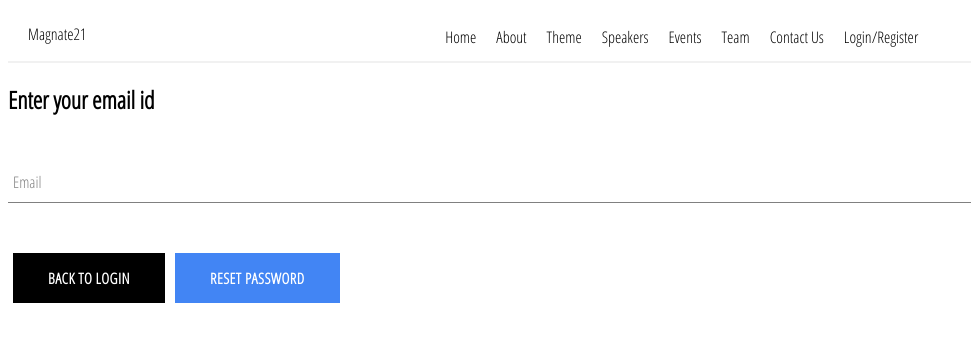
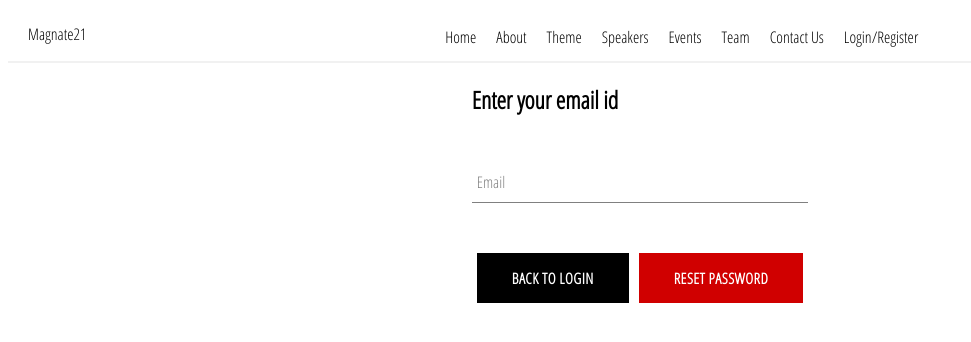
Before and after one commit to omtayade/Magnate21, a React (Create React App) app: page /signin/forgot-password in a window 1280 px wide. Shown: the top 342 px of the page, without its empty margins (0-971 px from the left). Built offline with nearby package versions, Linux system fonts and the light colour scheme; no server answers.

Commit message:
try to replace toast with modal

```diff
--- a/src/components/custom-button/custom-button.styles.scss
+++ b/src/components/custom-button/custom-button.styles.scss
@@ -22,11 +22,11 @@
     border: 1px solid black;
   }
   &.google-sign-in {
-    background-color: #4285f4;
+    background-color: #D00000;
     color: white;
 
     &:hover {
-      background-color: #357ae8;
+      background-color: #dc2f02;
       border: none;
     }
   }
--- a/src/components/forgot-password/forgot-password.component.jsx
+++ b/src/components/forgot-password/forgot-password.component.jsx
@@ -36,14 +36,16 @@ handleChange = event =>{
 
 render(){
     return(
-    <div>
+    <div className="box">
+            <div className="forgot__password">
                 <h2>Enter your email id</h2>
                 <FormInput type="email" name="email" label="Email" value={this.state.email} handleChange={this.handleChange} required />
-            <div style={{display:'flex' }}>
+                <div style={{display:'flex'}}>
                     <Link to='/signin'>
                     <CustomButton >{''}Back to Login{''}</CustomButton>
                     </Link>
                     <CustomButton onClick={this.resetPassword} isGoogleSignIn>{''}Reset Password{''}</CustomButton>
+                </div>
             </div>
 
 
--- a/src/components/forgot-password/forgot-password.styles.scss
+++ b/src/components/forgot-password/forgot-password.styles.scss
@@ -0,0 +1,13 @@
+.box {
+    width: 100%;
+    max-width: 380px;
+    display: flex;
+    justify-content: center;
+    align-items: center;
+  }
+
+  .forgot__password {
+    display: flex;
+    flex-direction: column;
+    justify-content: space-evenly;
+  }
--- a/src/pages/Sign-up/sign-up.component.jsx
+++ b/src/pages/Sign-up/sign-up.component.jsx
@@ -1,12 +1,19 @@
 import React from 'react'
 import FormInput from '../../components/form-input/form-item.component'
 import CustomButton from '../../components/custom-button/custom-button.component'
+import {AppModal} from '../../components/modal/AppModal'
+import 'react-responsive-modal/styles.css';
+import {selectCurrentUser} from '../../redux/user/user.selectors'
+import {createStructuredSelector} from 'reselect'
+import { Modal } from 'react-responsive-modal';
+
 import {auth , createUserProfile} from '../../firebase/firebase.utils'
 import './sign-up.styles.scss'
 import {Link} from 'react-router-dom'
 import firebase from 'firebase/app';
 import 'firebase/firestore';
 import 'firebase/auth';
+import { connect } from 'react-redux';
 class SignUp extends React.Component{
     constructor(){
      super();
@@ -15,22 +22,23 @@ class SignUp extends React.Component{
          displayName:'',
          email:'',
          password:'',
-         confirmPassword:''
+         confirmPassword:'',
+         open:false
      }
     }
-
+    currentUser = this.props;
 
     sendEmailVerification =()=>{
         try{
         var user =  firebase.auth().currentUser;
+        // alert("Verify your email! Email verification link sent to your registered email-id");
+        user.sendEmailVerification().then(function(){
 
-        user.sendEmailVerification().then(function(){
-        alert("Verify your email! Email verification link sent to your registered email-id");
 
         });
         }
         catch(error){
-           alert();
+           alert("Error!");
         };
     }
 
@@ -61,7 +69,9 @@ class SignUp extends React.Component{
             alert(error.message)
 
         }
-        this.sendEmailVerification();
+        console.log(this.currentUser)
+         const user =firebase.auth().currentUser;
+        if(user) this.sendEmailVerification();
     }
 
     handleChange= event =>{
@@ -71,6 +81,7 @@ class SignUp extends React.Component{
     }
 
     render(){
+
         const {displayName , email , password , confirmPassword } = this.state;
         return(
             <div className="box">
@@ -82,7 +93,7 @@ class SignUp extends React.Component{
                         <FormInput type="email" name="email" label="Email" value={email} handleChange={this.handleChange} required />
                         <FormInput type="password" name="password" label="Password" value={password} handleChange={this.handleChange} required />
                         <FormInput type="password" name="confirmPassword" label="Confirm Password" value={confirmPassword} handleChange={this.handleChange} required />
-                        <CustomButton type='submit'>SIGN UP</CustomButton>
+                        <CustomButton type='submit' onClick={() => this.setState({open:true})}>SIGN UP</CustomButton>
                     </form>
                 </div>
                 <div className="switchPage">
@@ -92,9 +103,21 @@ class SignUp extends React.Component{
                     </Link>
 
                 </div>
+                {this.currentUser && this.state.open ?(
+                    <div>
+                    <Modal open={this.state.open} onClose={()=>this.setState({open:false})}>Verify your email! Email verification link sent to your registered email-id </Modal>
+                    </div>
+                ):null}
+
             </div>
 
         );
         }
 }
-export default SignUp
+
+const mapStateToProps = createStructuredSelector({
+    currentUser:selectCurrentUser
+
+  });
+
+export default connect(mapStateToProps)(SignUp)
```
Also changed, not shown: 1 other file (tests, documents, lock files or other folders). Lines whose indentation alone changed are shown as unchanged.
